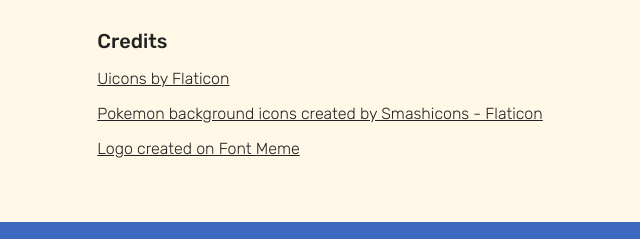
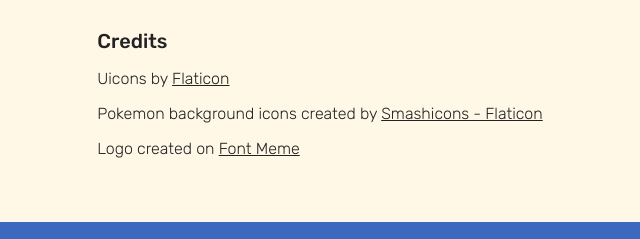
Before and after one commit to natgian/pokedex, a plain HTML site: page impressum.html in a window 1280 px wide. Shown: the part 465-704 px from the top of the page, 320-960 px from the left. Drawn offline with Linux system fonts and the light colour scheme.

Commit message:
Modified links.

```diff
--- a/impressum.html
+++ b/impressum.html
@@ -28,15 +28,21 @@
       </p>
 
       <h2 class="mt-2">Credits</h2>
-      <a href="https://www.flaticon.com/uicons" title="Uicons by Flaticon" target="_blank" class="impressum-link mt-1">
-        Uicons by Flaticon
-      </a>
-      <a href="https://www.flaticon.com/free-icons/pokemon" title="Pokemon background icons" target="_blank" class="impressum-link mt-1">
-        Pokemon background icons created by Smashicons - Flaticon
-      </a>
-      <a href="https://fontmeme.com/fonts/pokemon-font/" title="Logo" target="_blank" class="impressum-link mt-1">
-        Logo created on Font Meme
-      </a>
+      <span class="mt-1">
+        Uicons by
+        <a href="https://www.flaticon.com/uicons" title="Uicons by Flaticon" target="_blank" class="impressum-link"> Flaticon </a>
+      </span>
+      <span class="mt-1">
+        Pokemon background icons created by
+        <a href="https://www.flaticon.com/free-icons/pokemon" title="Pokemon background icons" target="_blank" class="impressum-link">
+          Smashicons - Flaticon
+        </a>
+      </span>
+      <span class="mt-1">
+        Logo created on
+
+        <a href="https://fontmeme.com/fonts/pokemon-font/" title="Logo" target="_blank" class="impressum-link"> Font Meme </a>
+      </span>
     </main>
     <footer>
       <a href="./impressum.html">Impressum</a>
```
